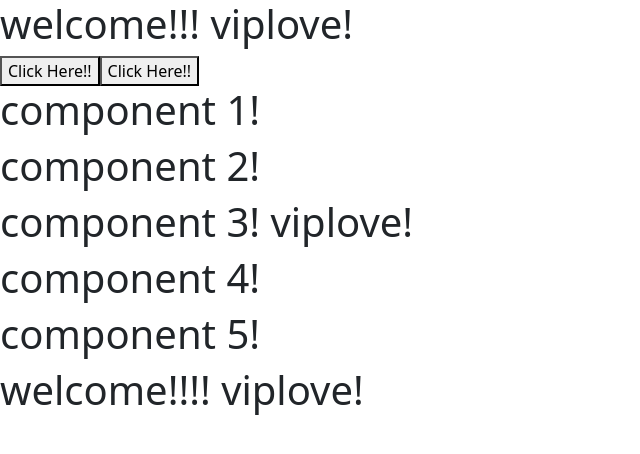
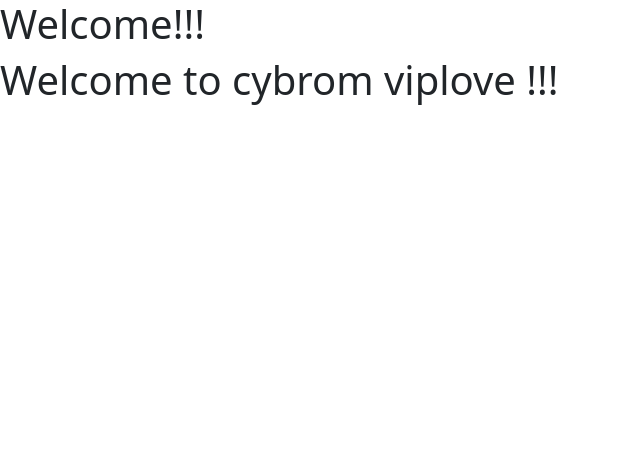
Before and after one commit to Viplovesana/Practice-react-js, a React (Vite) app: page / in a window 1280 px wide. Shown: the top 454 px of the page, without its empty margins (0-640 px from the left). Built offline with nearby package versions, Linux system fonts and the light colour scheme.

Commit message:
new commit

```diff
--- a/src/App.jsx
+++ b/src/App.jsx
@@ -38,24 +38,41 @@
 
 
 
-import { useState ,createContext} from "react";
-import Comp1 from "./comp1";
-const mycontext=createContext();
-const App=()=>{
-const [user,setUser]=useState("viplove!")
+// import { useState ,createContext} from "react";
+// import Comp1 from "./comp1";
+// const mycontext=createContext();
+// const App=()=>{
+// const [user,setUser]=useState("viplove!")
 
-    return(
-        <>
-        <h1>welcome!!!  {user}</h1>
-        <button onClick={()=>{setUser("Ananya")}}>Click Here!!</button>
-        <button onClick={()=>{setUser("viplove")}}>Click Here!!</button>
-        <mycontext.Provider value={{user}}>
-        <Comp1 />
-        </mycontext.Provider>
+//     return(
+//         <>
+//         <h1>welcome!!!  {user}</h1>
+//         <button onClick={()=>{setUser("Ananya")}}>Click Here!!</button>
+//         <button onClick={()=>{setUser("viplove")}}>Click Here!!</button>
+//         <mycontext.Provider value={{user,setUser}}>
+//         <Comp1 />
+//         </mycontext.Provider>
 
 
-        </>
-    )
+//         </>
+//     )
+// }
+// export default App;
+// export {mycontext} ;
+
+
+import Bhopal from "./bhopal";
+
+
+const App =()=>{
+
+return(
+    <>
+    <h1>Welcome!!!</h1>
+    <Bhopal/>
+
+
+    </>
+)
 }
 export default App;
-export {mycontext}
--- /dev/null
+++ b/src/bhopal.jsx
@@ -0,0 +1,14 @@
+
+import { mycontext } from "./usercontext";
+import { useContext } from "react";
+const Bhopal =({children})=>{
+    const{name}=useContext(mycontext)
+
+    return(
+        <>
+        <h1>Welcome to cybrom {name} !!!</h1>
+
+        </>
+    )
+    }
+    export default Bhopal;
--- a/src/comp5.jsx
+++ b/src/comp5.jsx
@@ -4,11 +4,13 @@
 
 
 const Comp5=()=>{
-    const {user}=useContext(mycontext)
+    const {user,setUser}=useContext(mycontext);
     return(
         <>
         <h1>component 5!</h1>
         <h1>welcome!!!! {user}</h1>
+        <button onClick={()=>{setUser("faraz")}}>Click Here!!</button>
+
         </>
     )
 }
--- a/src/main.jsx
+++ b/src/main.jsx
@@ -4,11 +4,15 @@
 import 'bootstrap/dist/css/bootstrap.min.css';
 import "./style.css"
 import 'react-toastify/dist/ReactToastify.css';
+import Usercontext from './usercontext.jsx';
 
 
 
 createRoot(document.getElementById('root')).render(
+    <Usercontext>
+               <App />
+    </Usercontext>
 
-    <App />
+
 
 )
--- /dev/null
+++ b/src/usercontext.jsx
@@ -0,0 +1,22 @@
+
+import { useState,createContext } from "react";
+
+const mycontext=createContext();
+
+
+const Usercontext =({children})=>{
+    const [name,setName]=useState("viplove");
+
+    return(
+        <>
+
+        <mycontext.Provider value={{name}}>
+            {children}
+        </mycontext.Provider>
+
+
+        </>
+    )
+    }
+    export default Usercontext;
+    export {mycontext};
```
